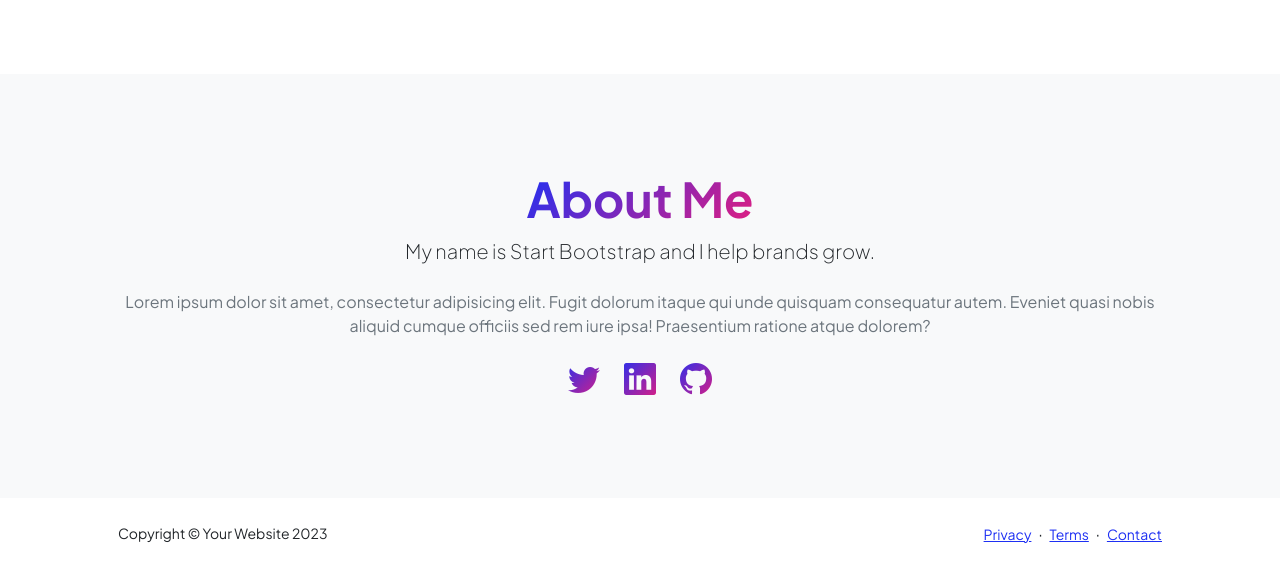
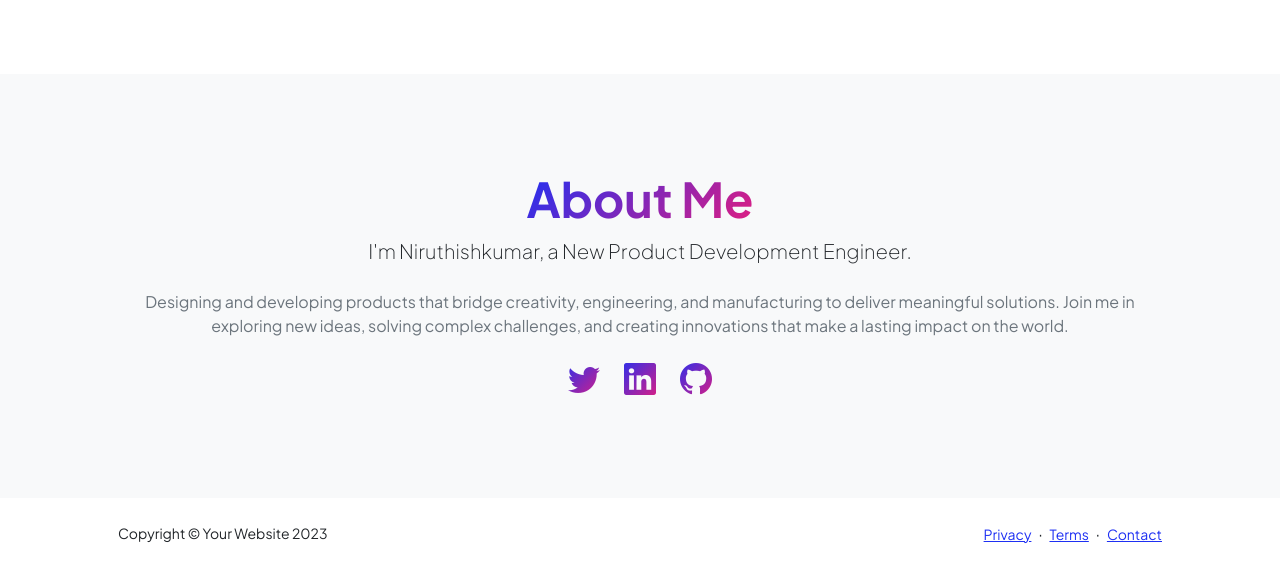
Before and after one commit to Niruthishkumar4/niruthishkumar.github.io, a plain HTML site: page index.html in a window 1280 px wide. Shown: the part 1033-1603 px from the top of the page. Drawn offline with nearby package versions, Linux system fonts and the light colour scheme.

Commit message:
Update index.html

```diff
--- a/index.html
+++ b/index.html
@@ -182,8 +182,8 @@
                         <div class="col-xxl-8">
                             <div class="text-center my-5">
                                 <h2 class="display-5 fw-bolder"><span class="text-gradient d-inline">About Me</span></h2>
-                                <p class="lead fw-light mb-4">My name is Start Bootstrap and I help brands grow.</p>
-                                <p class="text-muted">Lorem ipsum dolor sit amet, consectetur adipisicing elit. Fugit dolorum itaque qui unde quisquam consequatur autem. Eveniet quasi nobis aliquid cumque officiis sed rem iure ipsa! Praesentium ratione atque dolorem?</p>
+                                <p class="lead fw-light mb-4">I'm Niruthishkumar, a New Product Development Engineer.</p>
+                                <p class="text-muted">Designing and developing products that bridge creativity, engineering, and manufacturing to deliver meaningful solutions. Join me in exploring new ideas, solving complex challenges, and creating innovations that make a lasting impact on the world.</p>
                                 <div class="d-flex justify-content-center fs-2 gap-4">
                                     <a class="text-gradient" href="#!"><i class="bi bi-twitter"></i></a>
                                     <a class="text-gradient" href="#!"><i class="bi bi-linkedin"></i></a>
```
